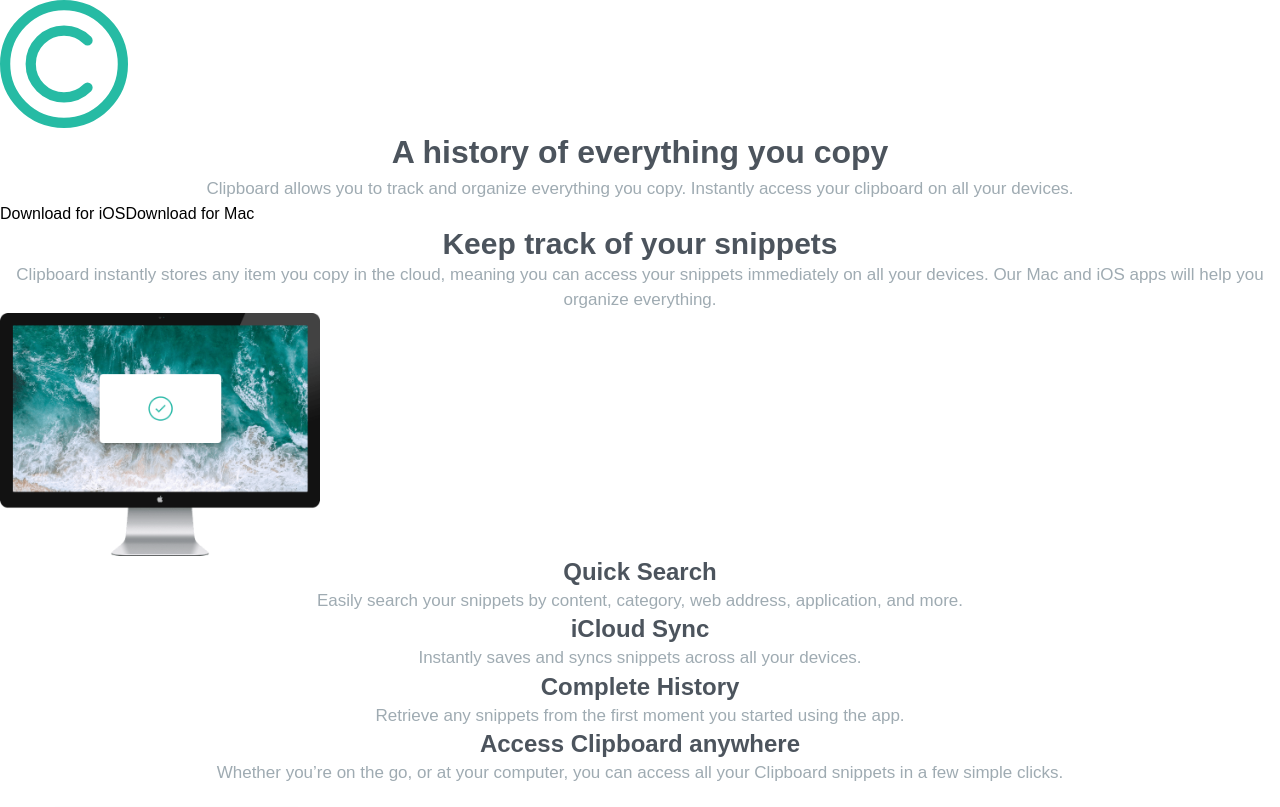
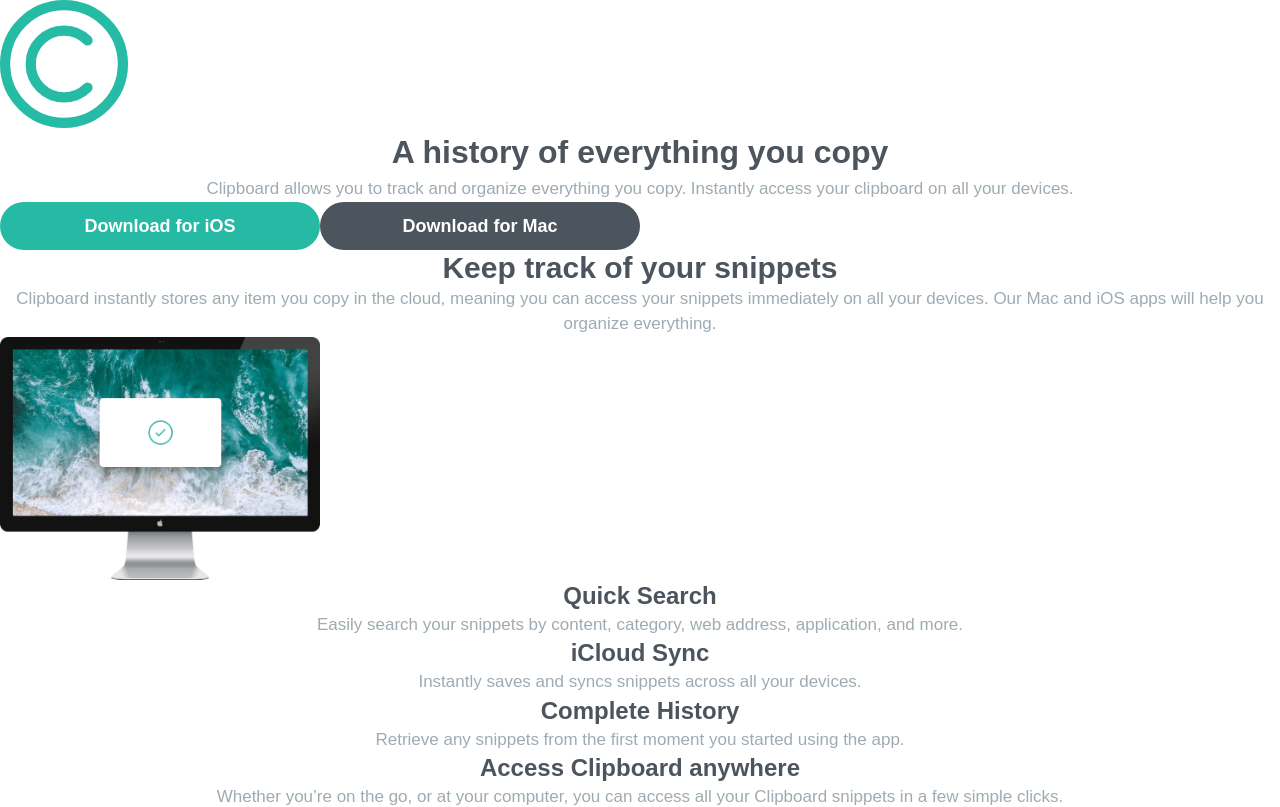
Before and after one commit to palmeiroerick/clipboard-landing-page, a Next.js app: page / in a window 1280 px wide. Shown: the top 807 px of the page. Built offline with nearby package versions, Linux system fonts and the light colour scheme; a web font is replaced by a local one.

Commit message:
style: add styles to button component

```diff
--- a/components/Button.tsx
+++ b/components/Button.tsx
@@ -3,5 +3,16 @@
 };
 
 export default function Button({ type }: ButtonProps) {
-  return <button>Download for {type}</button>;
+  const variants = {
+    iOS: "bg-strongCyan",
+    Mac: "bg-darkGrayishBlue",
+  };
+
+  return (
+    <button
+      className={`${variants[type]} h-12 w-80 rounded-full text-lg font-semibold text-[#fff]`}
+    >
+      Download for {type}
+    </button>
+  );
 }
```
